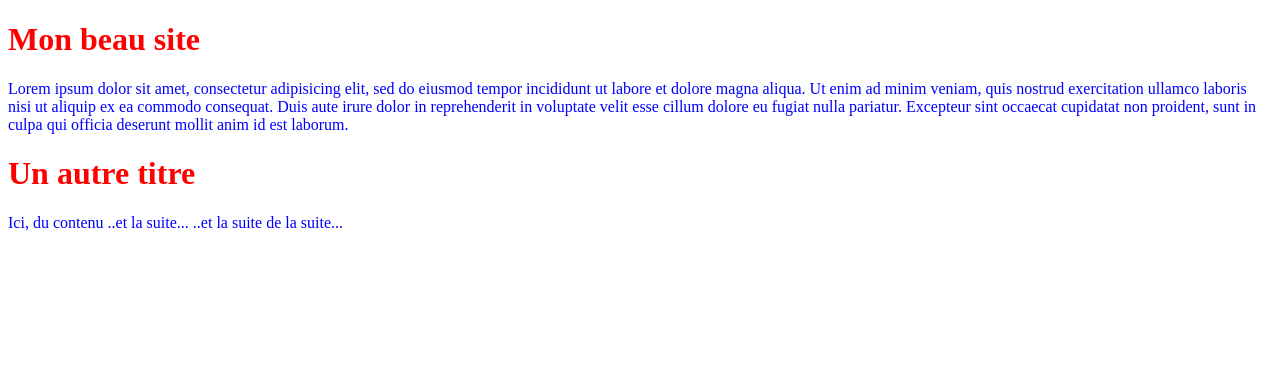
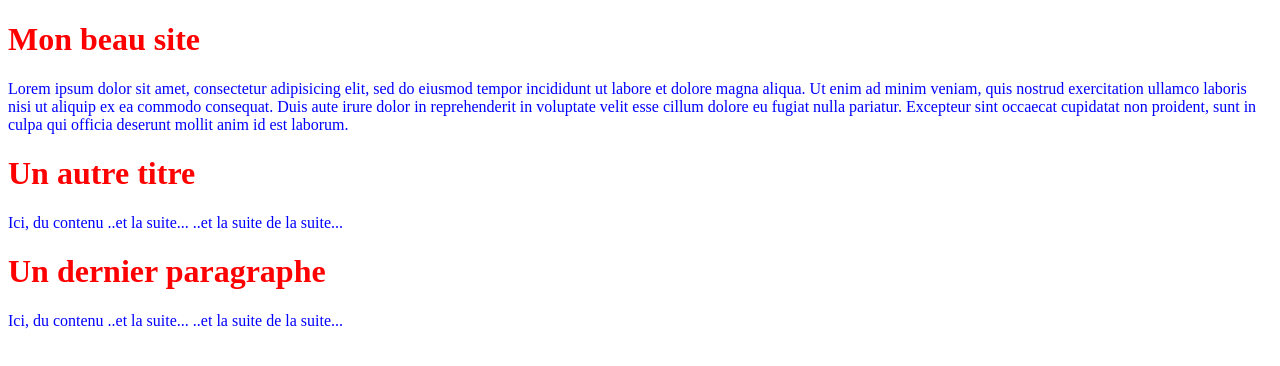
Before and after one commit to loirotte/coursgit, a plain HTML site: page index.html in a window 1280 px wide. Drawn offline with Linux system fonts and the light colour scheme.

Commit message:
Un petit dernier

```diff
--- a/index.html
+++ b/index.html
@@ -20,5 +20,9 @@
       Ici, du contenu
       ..et la suite...
       ..et la suite de la suite...
+      <h1>Un dernier paragraphe</h1>
+      Ici, du contenu
+      ..et la suite...
+      ..et la suite de la suite...
    </body>
 </html>
```
